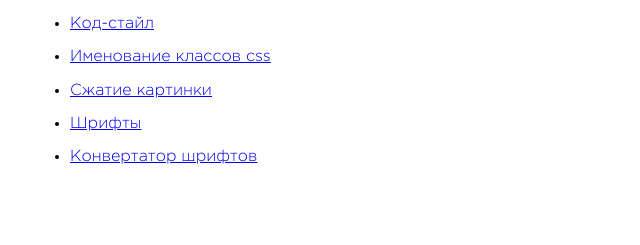
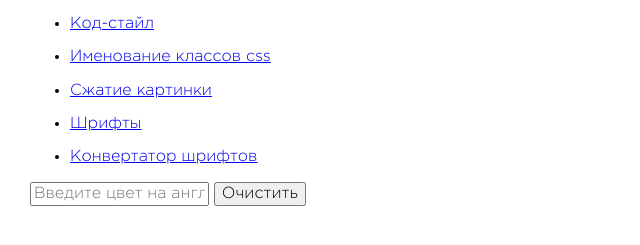
Before and after one commit to Tabashi79/Tabashi79.github.io, a plain HTML site: page index.html in a window 1280 px wide. Shown: the part 409-654 px from the top of the page, without its empty margins (0-640 px from the left). Drawn offline with Linux system fonts and the light colour scheme.

Commit message:
new function

```diff
--- a/index.html
+++ b/index.html
@@ -5,6 +5,7 @@
   <meta charset="UTF-8">
   <meta http-equiv="X-UA-Compatible" content="IE=edge">
   <meta name="viewport" content="width=device-width, initial-scale=1.0">
+  <script defer src="js/index.js"></script>
   <title>Web Developer</title>
   <link rel="stylesheet" href="css/normalize.css">
   <link rel="stylesheet" href="css/style.css">
@@ -58,6 +59,9 @@
         </a>
       </li>
     </ul>
+
+    <input type="text" class="color-background" placeholder="Введите цвет на английском" value="">
+    <button class="btn-color">Очистить</button>
   </footer>
 </body>
 
--- /dev/null
+++ b/js/index.js
@@ -0,0 +1,20 @@
+(function() {
+  document.addEventListener('DOMContentLoaded', function() {
+    let body = document.querySelector('.body');
+    let colorBackground = document.querySelector('.color-background');
+    let btnСolor = document.querySelector('.btn-color');
+
+    function bgColor() {
+      body.style.backgroundColor = colorBackground.value;
+    }
+
+    bgColor();
+
+    document.addEventListener('input', bgColor);
+    btnСolor.addEventListener('click', function() {
+      body.style.removeProperty('background-color');
+      colorBackground.value = '';
+    });
+
+  });
+})();
```
